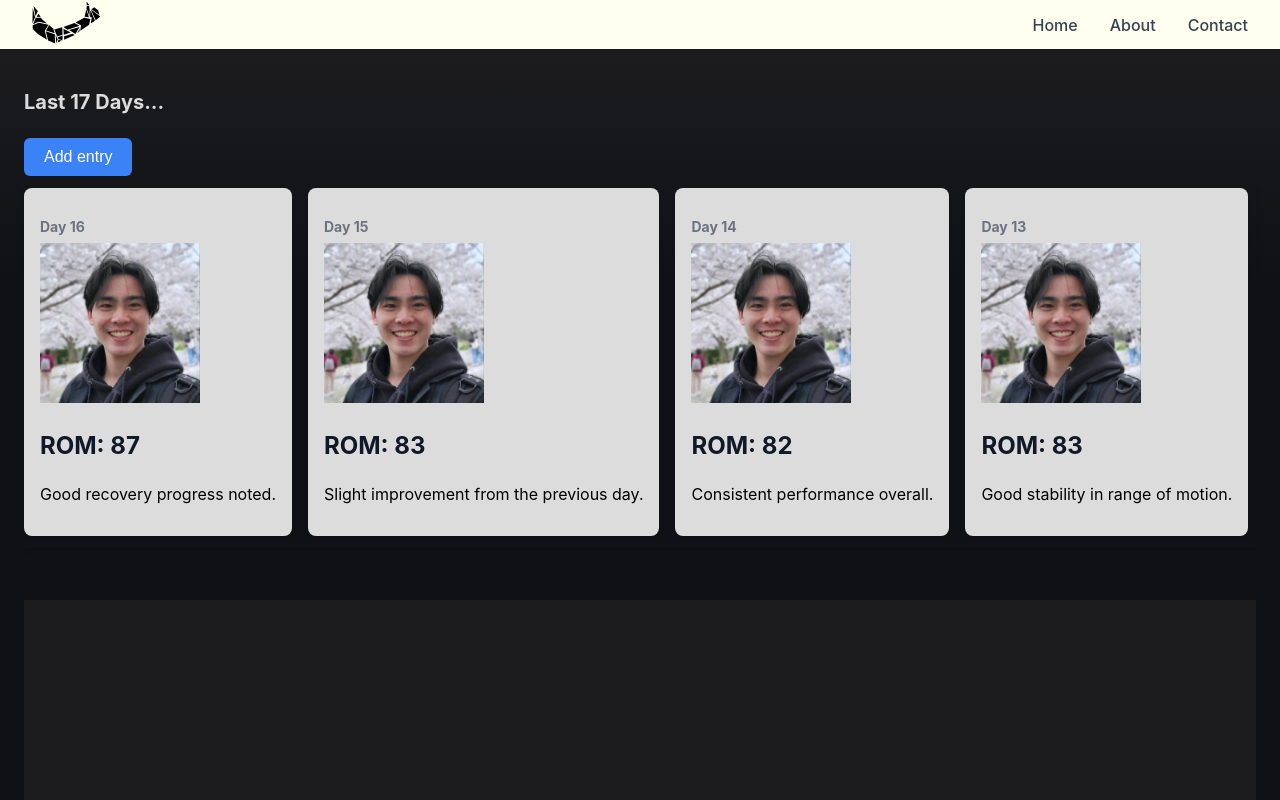
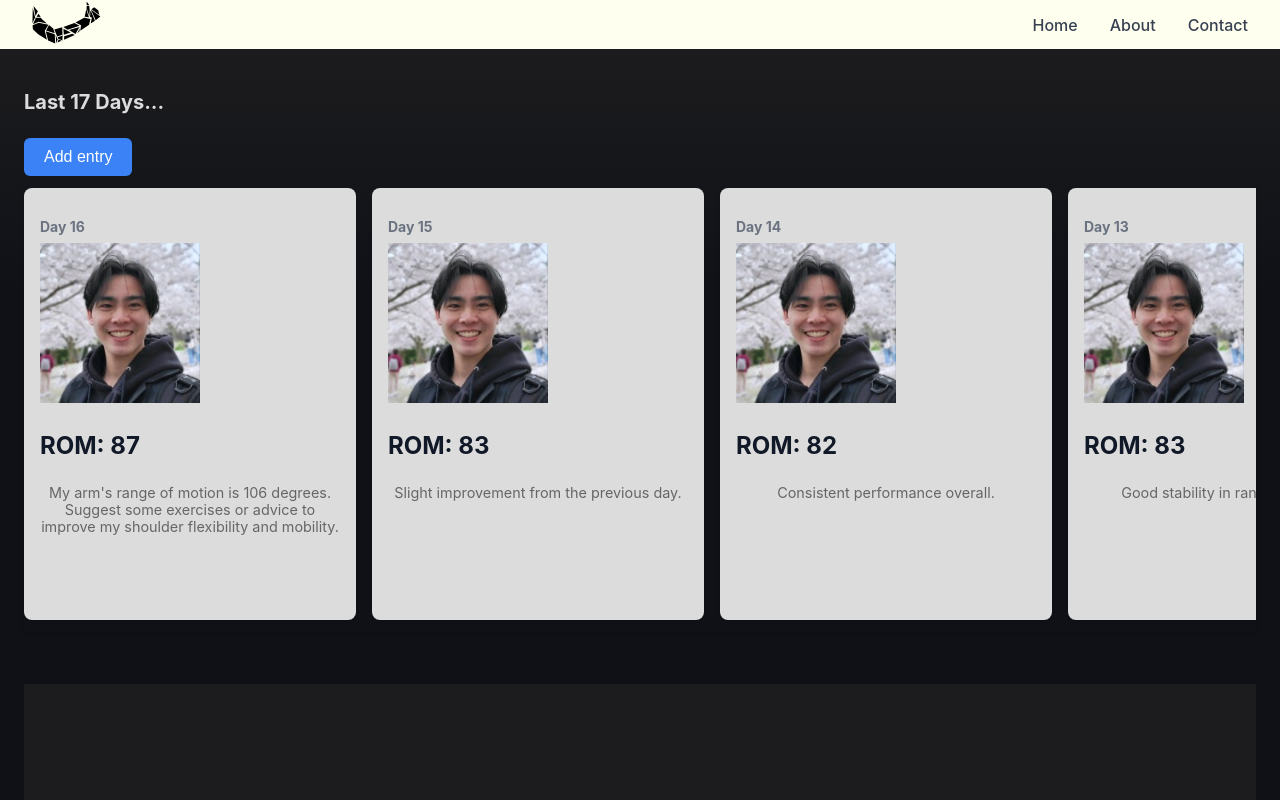
Before and after one commit to Davy-Chu/Qmove, a React (Create React App) app in the folder app/: page /dashboard in a window 1280 px wide. Shown: the top 800 px of the page. Built offline with nearby package versions, Linux system fonts and the light colour scheme.

Commit message:
Description Size Increase
You can write longer descriptions and it will be truncated after 6 lines, and the cards are fixed size

```diff
--- a/app/src/App.css
+++ b/app/src/App.css
@@ -28,12 +28,14 @@
 }
 
 .dashboard-card {
-    min-width: 200px;  /* Add minimum width to cards */
+    /*min-width: 200px;  /* Add minimum width to cards */
     padding: 16px;
     background-color: #dcdcdc;
     border-radius: 8px;
     box-shadow: 0 1px 3px rgba(0, 0, 0, 0.1);
     flex-shrink: 0;  /* Prevent cards from shrinking */
+    width: 300px; /* Fixed width for all cards */
+    height: 400px; /* Fixed height for all cards */
 }
 .dashboard-card img {
     height:160px;
@@ -482,3 +484,15 @@ form label {
 body {
     overflow-y: auto; /* Ensure only the page scrolls */
 }
+
+
+.card-description {
+    font-size: 0.9rem;
+    color: #666;
+    margin-top: 10px;
+    text-align: center;
+    overflow: hidden;
+    display: -webkit-box;       /* Enables the line clamp */
+    -webkit-line-clamp: 6;      /* Number of lines to show */
+    -webkit-box-orient: vertical; /* Box orientation */
+}
--- a/app/src/pages/Dashboard.jsx
+++ b/app/src/pages/Dashboard.jsx
@@ -7,7 +7,7 @@ export default function Dashboard() {
     // Example data - replace with your actual data
     const [dayCount, setDayCount] = useState(17);
     const [cards, setCards] = useState([
-        { day: '16', value: '87', description: 'Good recovery progress noted.' },
+        { day: '16', value: '87', description: 'My arm\'s range of motion is 106 degrees. Suggest some exercises or advice to improve my shoulder flexibility and mobility.' },
         { day: '15', value: '83', description: 'Slight improvement from the previous day.' },
         { day: '14', value: '82', description: 'Consistent performance overall.' },
         { day: '13', value: '83', description: 'Good stability in range of motion.' },
```
